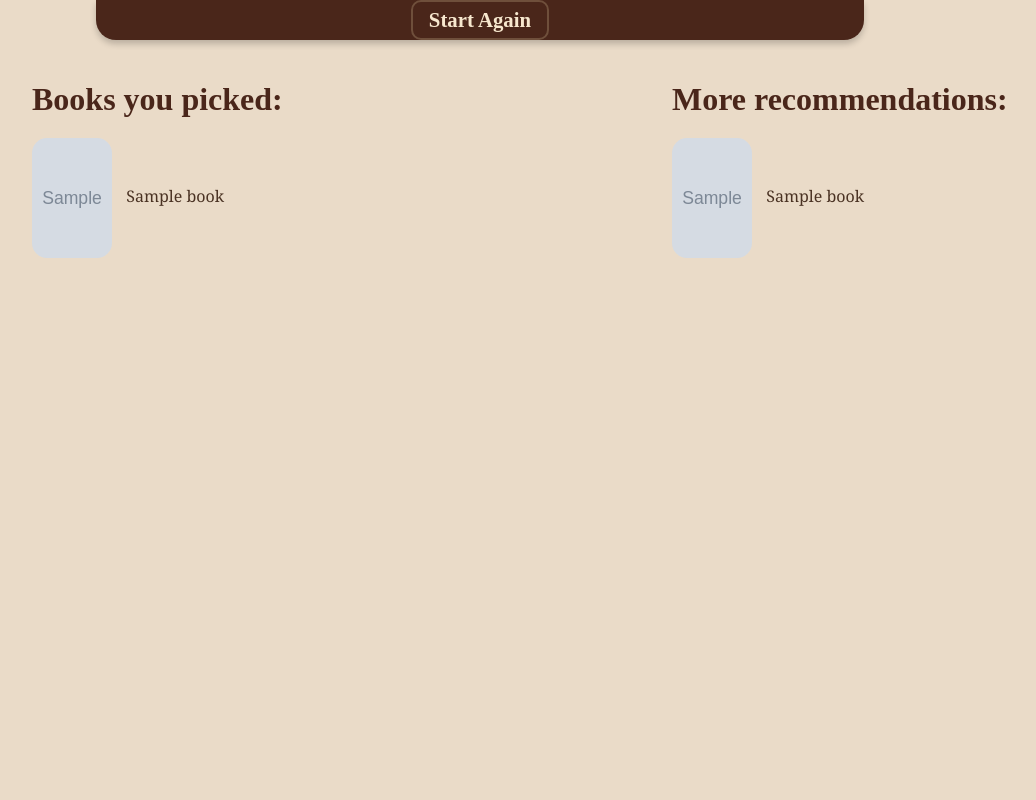
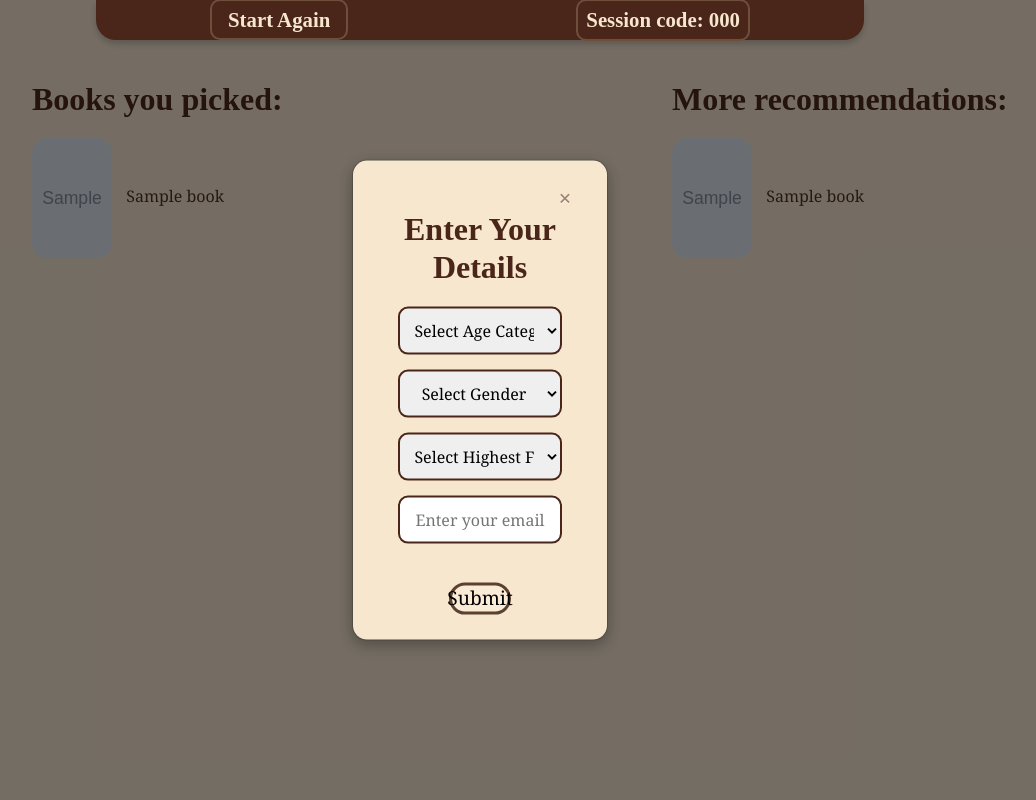
Before and after one commit to kotik508/book_recommender, a Python web app: template website/templates/final.html in a window 1280 px wide. Shown: the whole page, without its empty margins (160-1196 px from the left). Run offline with Jinja, Linux system fonts and the light colour scheme; the template is opened without the code that fills it: most values are stand-ins (such as "Sample title", 1, 10 or a date in 2020); grey boxes marked "Sample" are stand-in pictures; some libraries are stand-ins or nearby versions.

Commit message:
Demografie

```diff
--- a/website/computations.py
+++ b/website/computations.py
@@ -121,7 +121,10 @@ def update_scores(scores: list[Score], embeddings, selected_cluster: int, disabl
 
     # Score adjustment to keep values between 0 and 1
     scores_list = np.array(scores_list)
-    scores_cal = np.divide(scores_list, np.max(scores_list))
+    if np.max(scores_list) > 0:
+        scores_cal = np.divide(scores_list, np.max(scores_list))
+    else:
+        scores_cal = np.divide(scores_list, float(np.e**(-10)))
 
     for score, new_score in zip(scores, scores_cal):
         if score.book_id not in disable_books:
--- a/website/static/css/final.css
+++ b/website/static/css/final.css
@@ -28,16 +28,6 @@ h2 {
     flex-direction: column;
 }
 
-/* .picked {
-    padding-left: 15%;
-    padding-right: 7.5%;
-}
-
-.recom {
-    padding-left: 7.5%;
-    padding-right: 15%;
-} */
-
 .booklet {
     margin-bottom: 1vh;
 }
@@ -61,6 +51,116 @@ img.book-image {
     transform: translateX(-50%);
 }
 
-.navbar-nav .navbar-text-end {
-    transform: translate(-40%);
+.navbar-nav-final {
+    display: flex;
+    justify-content: space-around;
+    width: 100%;
 }
+
+/*
+-----------------------------------------DEMOGRAPHICS-----------------------------------------
+*/
+
+.modal {
+    display: none;
+    position: fixed;
+    z-index: 1;
+    left: 0;
+    top: 0;
+    width: 100%;
+    height: 100%;
+    background-color: rgba(0, 0, 0, 0.5);
+    display: flex;
+    justify-content: center;
+    align-items: center;
+}
+
+.modal-content {
+    position: absolute;
+    top: 50%;
+    left: 50%;
+    transform: translate(-50%, -50%);
+    background-color: #F7E7CE;
+    padding: 25px;
+    border-radius: 15px;
+    width: 20%;
+    text-align: center;
+    box-shadow: 0px 5px 15px rgba(0, 0, 0, 0.3);
+}
+
+.close {
+    display: flex;
+    justify-content: end;
+    width: 95%;
+}
+
+.close-btn {
+    color: #4A261A;
+    float: right;
+    width: 7%;
+    aspect-ratio: 1/1;
+    font-size: 24px;
+    font-weight: bold;
+    cursor: pointer;
+    border-radius: 50px;
+    justify-content: center;
+    align-content: center;
+}
+
+.close-btn:hover {
+    background-color: rgb(172, 3, 3);
+}
+
+h2 {
+    font-family: 'Merriweather', serif;
+    color: #4A261A;
+    font-weight: bold;
+    text-align: center;
+}
+
+form {
+    display: flex;
+    flex-direction: column;
+    align-items: center;
+    gap: 15px;
+}
+
+input, select {
+    width: 80%;
+    padding: 10px;
+    border-radius: 10px;
+    border: 2px solid #4A261A;
+    font-size: 1rem;
+    text-align: center;
+}
+
+.submit {
+    margin-top: 3vh;
+    width: 100%;
+}
+
+.submit-btn {
+    display: inline-flex;
+    justify-content: center;
+    align-items: center;
+    background-color: antiquewhite;
+    color: black;
+    font-size: 1.2rem;
+    border-radius: 20px;
+    border: 3px solid rgb(92, 65, 48);
+    height: 4vh;
+    width: 30%;
+    padding: 10px;
+    transition: background 0.3s ease-in-out, transform 0.2s ease-in-out;
+    cursor: pointer;
+}
+
+.submit-btn:hover {
+    background-color: rgb(230, 220, 200);
+    border: 3px solid rgb(111, 85, 68);
+    transform: scale(1.01);
+}
+
+.submit-btn:active {
+    transform: scale(0.99);
+}
--- /dev/null
+++ b/website/static/js/demography.js
@@ -0,0 +1,31 @@
+var modal = document.getElementById("myModal");
+var closeButton = document.getElementsByClassName("close")[0];
+
+window.onload = function () {
+    modal.style.display = "block";
+};
+
+closeButton.onclick = function () {
+    modal.style.display = "none";
+};
+
+document.getElementById("infoForm").onsubmit = function (event) {
+    event.preventDefault();
+
+    var formData = new FormData(document.getElementById("infoForm"));
+
+    fetch("/final", {
+        method: "POST",
+        body: formData
+    })
+    .then(response => response.json())
+    .then(data => {
+        console.log(data);
+
+        modal.style.display = "none";
+
+    })
+    .catch(error => {
+        console.error('Error:', error);
+    });
+};
--- a/website/templates/final.html
+++ b/website/templates/final.html
@@ -8,15 +8,60 @@ href="static/css/final.css" />
 
 {% block navbar_class %}navbar-sp{% endblock %}
 {% block navbar %}
-<div class="navbar-nav-final mx-auto">
+<div class="navbar-nav-final">
     <span class="navbar-text">
         <div class="round-box">
             <a class="nav-item nav-link" id="new_sess" href="/">Start Again</a>
         </div>
+    </span>
+    <span class="session-code">
+        <div class="round-box-text">
+            Session code: {{ session_code }}
+        </div>
+    </span>
 </div>
 {% endblock %}
 
 {% block content %}
+<div id="myModal" class="modal">
+    <div class="modal-content">
+        <div class="close">
+            <span class="close-btn">&times;</span>
+        </div>
+        <h2>Enter Your Details</h2>
+        <form id="infoForm" action="/final" method="POST">
+            <select name="age_category">
+                <option value="">Select Age Category</option>
+                <option value="uder 18">under 18</option>
+                <option value="18-30">18-30</option>
+                <option value="31-50">31-50</option>
+                <option value="51-70">51-70</option>
+                <option value="70+">70+</option>
+            </select>
+            <select name="gender">
+                <option value="">Select Gender</option>
+                <option value="male">Male</option>
+                <option value="female">Female</option>
+                <option value="other">Other</option>
+            </select>
+            <select name="education">
+                <option value="">Select Highest Finished Education</option>
+                <option value="primary">Primary School</option>
+                <option value="secondary">Secondary School</option>
+                <option value="high_school">High School</option>
+                <option value="bachelor">Bachelor’s Degree</option>
+                <option value="master">Master’s Degree</option>
+                <option value="doctoral">Doctoral Degree (Ph.D., MD, JD, etc.)</option>
+                <option value="other">Other</option>
+            </select>
+            <input type="email" name="email" placeholder="Enter your email">
+            <div class="submit">
+                <button type="submit" class="submit-btn">Submit</button>
+            </div>
+        </form>
+    </div>
+</div>
+
 <div class="main">
     <div class="separator">
         <div class="cont picked">
@@ -46,3 +91,9 @@ href="static/css/final.css" />
     </div>
 </div>
 {% endblock %}
+
+{% block scripts %}
+<script
+    src="{{ url_for('static', filename='js/demography.js') }}">
+</script>
+{% endblock %}
--- a/website/templates/main_page.html
+++ b/website/templates/main_page.html
@@ -8,7 +8,7 @@ href="static/css/main_page.css" />
 
 {% block navbar_class %}navbar-mp{% endblock %}
 {% block navbar %}
-<div class="navbar-nav mx-auto">
+<div class="navbar-nav">
     <span class="navbar-text">
         <div class="round-box">
             <a class="nav-item nav-link home" id="new_sess" href="/">New Session</a>
```
Also changed, not shown: website/views.py (+22 -8 lines), 1 other file.
